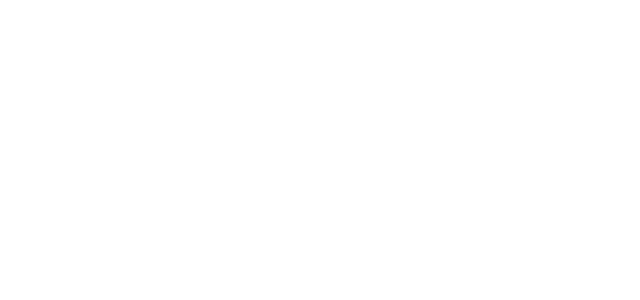
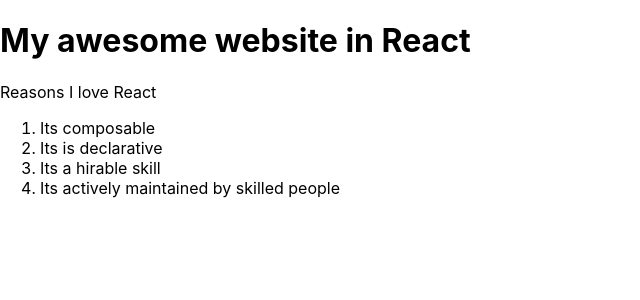
Before and after one commit to oyindamolaWbCode/react-journey, a React (Create React App) app: page / in a window 1280 px wide. Shown: the top 300 px of the page, without its empty margins (0-640 px from the left). Built offline with nearby package versions, Linux system fonts and the light colour scheme.

Commit message:
jsx page

```diff
--- a/src/App.js
+++ b/src/App.js
@@ -1,4 +1,3 @@
-
 
 function App() {
   return (
--- a/src/index.js
+++ b/src/index.js
@@ -1,15 +1,26 @@
 import React from 'react';
-import ReactDOM from 'react-dom/client';
+import ReactDOM from 'react-dom';
 import './index.css';
-import App from './App';
+
+// import { createRoot } from 'react-dom/client';
+// const container = document.getElementById('root');
+// const root = createRoot(root);
 
 
-const root = ReactDOM.createRoot(document.getElementById('root'));
-root.render(
-  <React.StrictMode>
-    <App />
-  </React.StrictMode>
-);
+const page = (
+  <div>
+    <h1>My awesome website in React</h1>
+    <p>Reasons I love React</p>
+    <ol>
+      <li>Its composable</li>
+      <li>Its is declarative</li>
+      <li>Its a hirable skill</li>
+      <li>Its actively maintained by skilled people</li>
+    </ol>
+  </div>
+)
+
+ReactDOM.render(page, document.getElementById('root'));
 
 // If you want to start measuring performance in your app, pass a function
 // to log results (for example: reportWebVitals(console.log))
```
